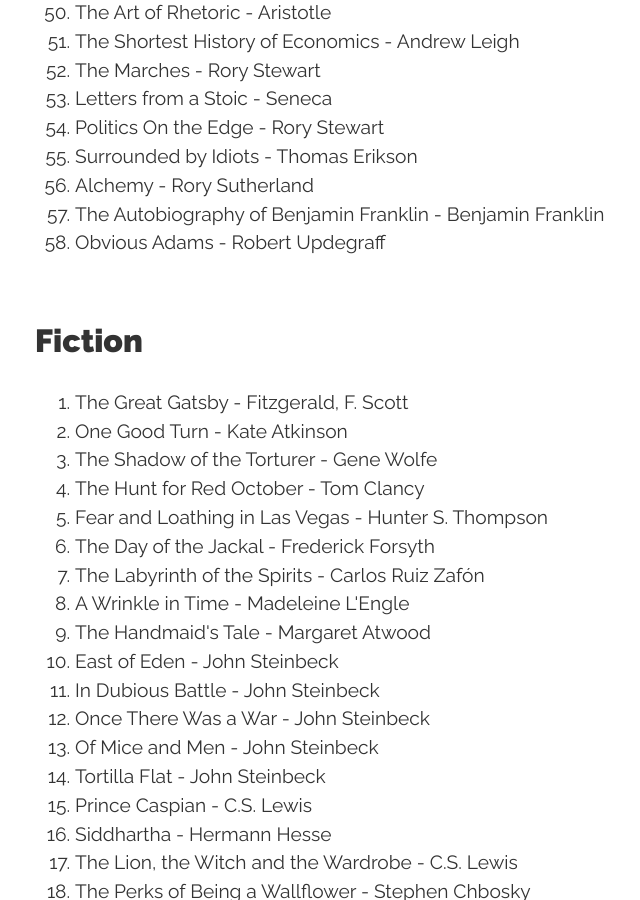
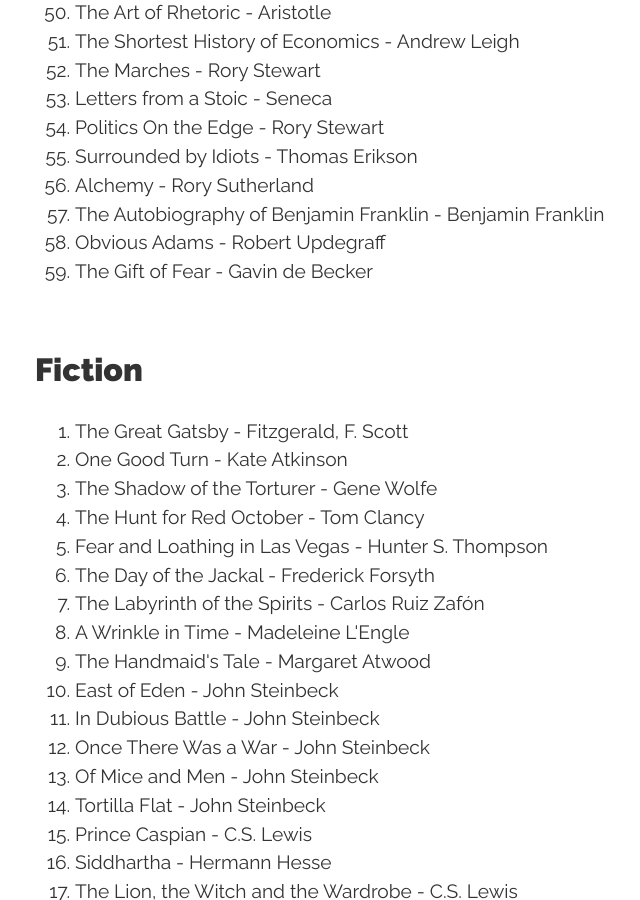
Before and after one commit to conanmercer/conanmercer.github.io, a Jekyll site: the page built from books.html, in a window 1280 px wide and 900 px high, scrolled down 3119 px. Shown: the whole window, without its empty margins (125-765 px from the left). Built offline with Jekyll 4.4.1, drawn with Linux system fonts in a browser that asks for light colours; nearby versions of some CDN libraries; some web fonts are replaced; some of the changed text lies outside the part shown.

Commit message:
add, books

```diff
--- a/books.html
+++ b/books.html
@@ -121,6 +121,7 @@ title: Books
   <li>Alchemy - Rory Sutherland</li>
   <li>The Autobiography of Benjamin Franklin - Benjamin Franklin</li>
   <li>Obvious Adams - Robert Updegraff</li>
+  <li>The Gift of Fear - Gavin de Becker</li>
 </ol>
 
 <h2>Fiction</h2>
```
Also changed, not shown: other parts of books.html (+1 -0 lines).
